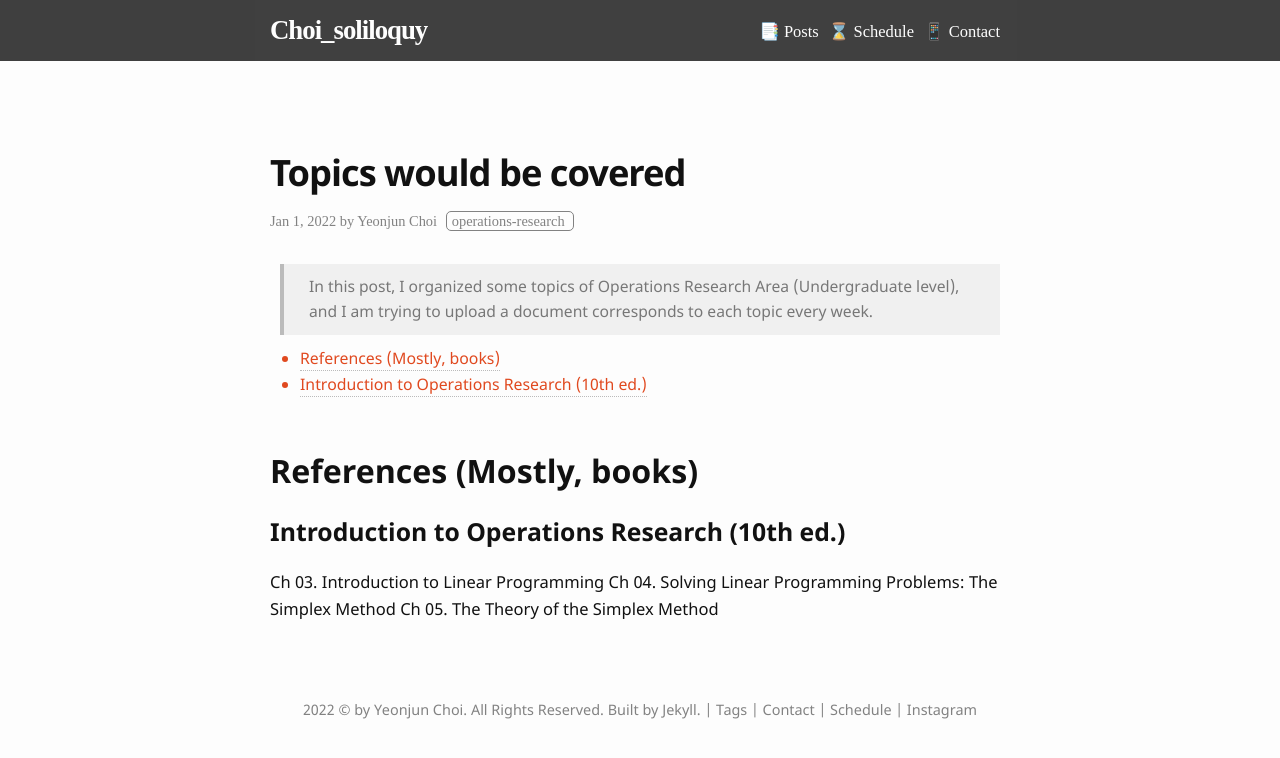
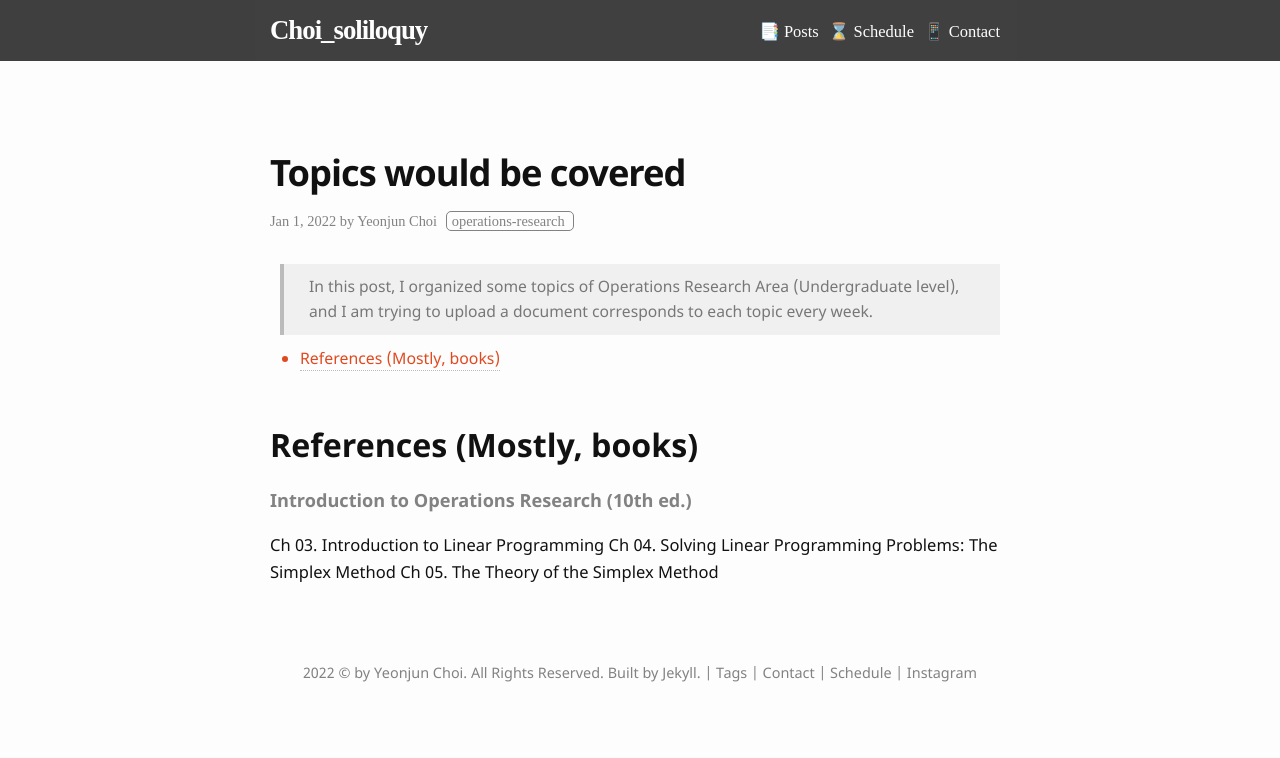
Before and after one commit to choipostech/choipostech.github.io, a Jekyll site: the page built from _posts/2022-01-01-Temp.md, in a window 1280 px wide. Shown: the top 758 px of the page. Built offline with Jekyll 4.4.1, drawn with Linux system fonts in a browser that asks for light colours; some web fonts are replaced; comment, search, counter and statistics services are not loaded.

Commit message:
Update 2022-01-01-Temp.md

```diff
--- a/_posts/2022-01-01-Temp.md
+++ b/_posts/2022-01-01-Temp.md
@@ -17,7 +17,7 @@ tags: operations-research
 
 ## References (Mostly, books)
 
-# Introduction to Operations Research (10th ed.)
+#### Introduction to Operations Research (10th ed.)
 Ch 03. Introduction to Linear Programming
 Ch 04. Solving Linear Programming Problems: The Simplex Method
 Ch 05. The Theory of the Simplex Method
```
